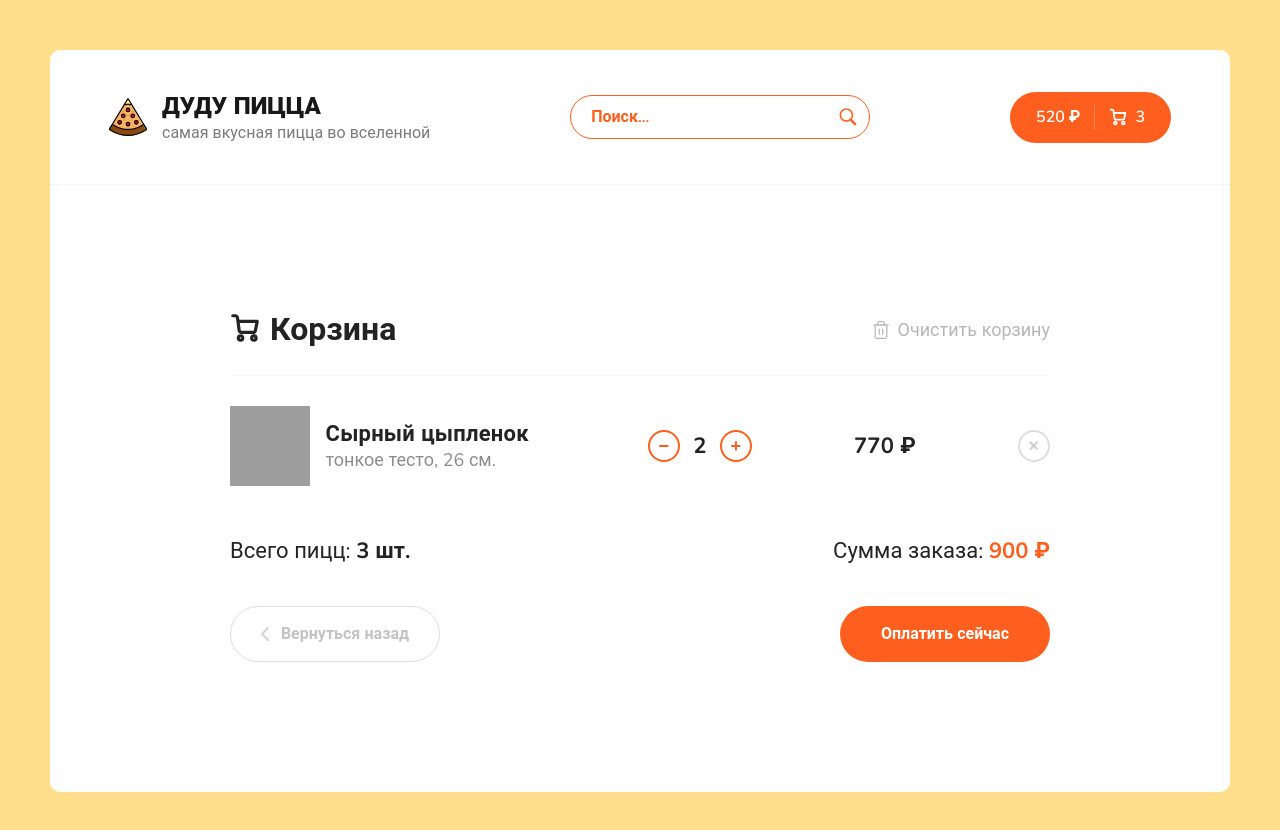
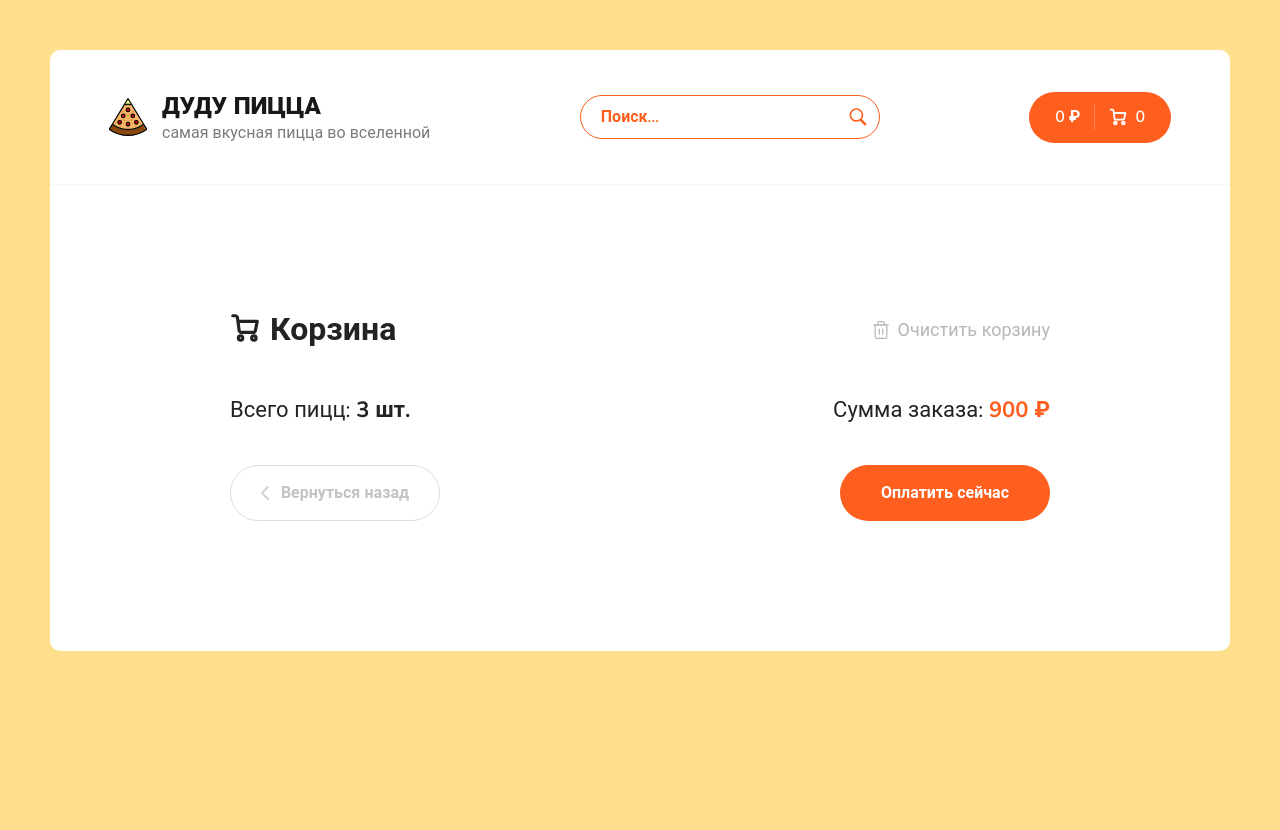
Before and after one commit to kihakiha/dodo-pizza-clone, a React (Create React App) app: page /cart in a window 1280 px wide. Shown: the top 830 px of the page. After the commit the page ends 800 px from the top, so only its background shows below. Built offline with nearby package versions, Linux system fonts and the light colour scheme; grey boxes are pictures that could not be loaded.

Commit message:
Логика корзины (добавление пицц с главной на страницу карзину + логика корзины в хедере)

```diff
--- /dev/null
+++ b/src/Components/CartItem.jsx
@@ -0,0 +1,72 @@
+import React from 'react';
+
+export const CartItem = ({ id, title, imageUrl, price, type, size, pizzasAmountInCart }) => {
+  const sizesValue = [25, 30, 35];
+
+  return (
+    <div className="cart__item">
+      <div className="cart__item-img">
+        <img className="pizza-block__image" src={imageUrl} alt="Pizza" />
+      </div>
+      <div className="cart__item-info">
+        <h3>{title}</h3>
+        <p>
+          {type === 0 ? 'Тонкое' : 'Традиционное'} тесто, {sizesValue[size]} см.
+        </p>
+      </div>
+      <div className="cart__item-count">
+        <div className="button button--outline button--circle cart__item-count-minus">
+          <svg
+            width="10"
+            height="10"
+            viewBox="0 0 10 10"
+            fill="none"
+            xmlns="http://www.w3.org/2000/svg">
+            <path
+              d="M5.92001 3.84V5.76V8.64C5.92001 9.17016 5.49017 9.6 4.96001 9.6C4.42985 9.6 4.00001 9.17016 4.00001 8.64L4 5.76L4.00001 3.84V0.96C4.00001 0.42984 4.42985 0 4.96001 0C5.49017 0 5.92001 0.42984 5.92001 0.96V3.84Z"
+              fill="#EB5A1E"></path>
+            <path
+              d="M5.75998 5.92001L3.83998 5.92001L0.959977 5.92001C0.429817 5.92001 -2.29533e-05 5.49017 -2.29301e-05 4.96001C-2.2907e-05 4.42985 0.429817 4.00001 0.959977 4.00001L3.83998 4L5.75998 4.00001L8.63998 4.00001C9.17014 4.00001 9.59998 4.42985 9.59998 4.96001C9.59998 5.49017 9.17014 5.92001 8.63998 5.92001L5.75998 5.92001Z"
+              fill="#EB5A1E"></path>
+          </svg>
+        </div>
+        <b>{pizzasAmountInCart}</b>
+        <div className="button button--outline button--circle cart__item-count-plus">
+          <svg
+            width="10"
+            height="10"
+            viewBox="0 0 10 10"
+            fill="none"
+            xmlns="http://www.w3.org/2000/svg">
+            <path
+              d="M5.92001 3.84V5.76V8.64C5.92001 9.17016 5.49017 9.6 4.96001 9.6C4.42985 9.6 4.00001 9.17016 4.00001 8.64L4 5.76L4.00001 3.84V0.96C4.00001 0.42984 4.42985 0 4.96001 0C5.49017 0 5.92001 0.42984 5.92001 0.96V3.84Z"
+              fill="#EB5A1E"></path>
+            <path
+              d="M5.75998 5.92001L3.83998 5.92001L0.959977 5.92001C0.429817 5.92001 -2.29533e-05 5.49017 -2.29301e-05 4.96001C-2.2907e-05 4.42985 0.429817 4.00001 0.959977 4.00001L3.83998 4L5.75998 4.00001L8.63998 4.00001C9.17014 4.00001 9.59998 4.42985 9.59998 4.96001C9.59998 5.49017 9.17014 5.92001 8.63998 5.92001L5.75998 5.92001Z"
+              fill="#EB5A1E"></path>
+          </svg>
+        </div>
+      </div>
+      <div className="cart__item-price">
+        <b>{price * pizzasAmountInCart} ₽</b>
+      </div>
+      <div className="cart__item-remove">
+        <div className="button button--outline button--circle">
+          <svg
+            width="10"
+            height="10"
+            viewBox="0 0 10 10"
+            fill="none"
+            xmlns="http://www.w3.org/2000/svg">
+            <path
+              d="M5.92001 3.84V5.76V8.64C5.92001 9.17016 5.49017 9.6 4.96001 9.6C4.42985 9.6 4.00001 9.17016 4.00001 8.64L4 5.76L4.00001 3.84V0.96C4.00001 0.42984 4.42985 0 4.96001 0C5.49017 0 5.92001 0.42984 5.92001 0.96V3.84Z"
+              fill="#EB5A1E"></path>
+            <path
+              d="M5.75998 5.92001L3.83998 5.92001L0.959977 5.92001C0.429817 5.92001 -2.29533e-05 5.49017 -2.29301e-05 4.96001C-2.2907e-05 4.42985 0.429817 4.00001 0.959977 4.00001L3.83998 4L5.75998 4.00001L8.63998 4.00001C9.17014 4.00001 9.59998 4.42985 9.59998 4.96001C9.59998 5.49017 9.17014 5.92001 8.63998 5.92001L5.75998 5.92001Z"
+              fill="#EB5A1E"></path>
+          </svg>
+        </div>
+      </div>
+    </div>
+  );
+};
--- a/src/Components/Header.jsx
+++ b/src/Components/Header.jsx
@@ -1,10 +1,13 @@
 import { Link } from 'react-router-dom';
+import { useSelector } from 'react-redux';
 
 import Search from './Search';
 
 import Logo from '../assets/img/pizza-logo.svg';
 
 function Header() {
+  const { totalPrice, products, totalPizzasInCart } = useSelector((state) => state.cart);
+
   return (
     <div className="header">
       <div className="container">
@@ -22,7 +25,7 @@ function Header() {
 
         <div className="header__cart">
           <Link to="/cart" className="button button--cart">
-            <span>520 ₽</span>
+            <span>{totalPrice} ₽</span>
             <div className="button__delimiter"></div>
             <svg
               width="18"
@@ -52,7 +55,7 @@ function Header() {
                 strokeLinejoin="round"
               />
             </svg>
-            <span>3</span>
+            <span>{totalPizzasInCart}</span>
           </Link>
         </div>
       </div>
--- a/src/Components/Sort.jsx
+++ b/src/Components/Sort.jsx
@@ -15,13 +15,26 @@ function Sort() {
   const sort = useSelector((state) => state.filter.sort);
   const [isOpen, setIsOpen] = React.useState(false);
 
+  const sortRef = React.useRef();
+
   const onChooseSortType = (obj) => {
     dispatch(onClickSortType(obj));
     setIsOpen(!isOpen);
   };
+  React.useEffect(() => {
+    const isSortClicked = (e) => {
+      if (!e.composedPath().includes(sortRef.current)) {
+        setIsOpen(false);
+      }
+    };
+
+    document.body.addEventListener('click', isSortClicked);
+
+    return () => document.body.removeEventListener('click', isSortClicked);
+  }, []);
 
   return (
-    <div className="sort">
+    <div ref={sortRef} className="sort">
       <div className="sort__label">
         <svg
           width="10"
--- a/src/pages/Cart.jsx
+++ b/src/pages/Cart.jsx
@@ -1,6 +1,12 @@
 import React from 'react';
+import { useSelector, useDispatch } from 'react-redux';
 import { Link } from 'react-router-dom';
+
+import { CartItem } from '../Components/CartItem';
 function Cart() {
+  const dispatch = useDispatch();
+  const { products } = useSelector((state) => state.cart);
+
   return (
     <div className="container container--cart">
       <div className="cart">
@@ -70,72 +76,9 @@ function Cart() {
           </div>
         </div>
         <div className="content__items">
-          <div className="cart__item">
-            <div className="cart__item-img">
-              <img
-                className="pizza-block__image"
-                src="https://dodopizza-a.akamaihd.net/static/Img/Products/Pizza/ru-RU/b750f576-4a83-48e6-a283-5a8efb68c35d.jpg"
-                alt="Pizza"
-              />
-            </div>
-            <div className="cart__item-info">
-              <h3>Сырный цыпленок</h3>
-              <p>тонкое тесто, 26 см.</p>
-            </div>
-            <div className="cart__item-count">
-              <div className="button button--outline button--circle cart__item-count-minus">
-                <svg
-                  width="10"
-                  height="10"
-                  viewBox="0 0 10 10"
-                  fill="none"
-                  xmlns="http://www.w3.org/2000/svg">
-                  <path
-                    d="M5.92001 3.84V5.76V8.64C5.92001 9.17016 5.49017 9.6 4.96001 9.6C4.42985 9.6 4.00001 9.17016 4.00001 8.64L4 5.76L4.00001 3.84V0.96C4.00001 0.42984 4.42985 0 4.96001 0C5.49017 0 5.92001 0.42984 5.92001 0.96V3.84Z"
-                    fill="#EB5A1E"></path>
-                  <path
-                    d="M5.75998 5.92001L3.83998 5.92001L0.959977 5.92001C0.429817 5.92001 -2.29533e-05 5.49017 -2.29301e-05 4.96001C-2.2907e-05 4.42985 0.429817 4.00001 0.959977 4.00001L3.83998 4L5.75998 4.00001L8.63998 4.00001C9.17014 4.00001 9.59998 4.42985 9.59998 4.96001C9.59998 5.49017 9.17014 5.92001 8.63998 5.92001L5.75998 5.92001Z"
-                    fill="#EB5A1E"></path>
-                </svg>
-              </div>
-              <b>2</b>
-              <div className="button button--outline button--circle cart__item-count-plus">
-                <svg
-                  width="10"
-                  height="10"
-                  viewBox="0 0 10 10"
-                  fill="none"
-                  xmlns="http://www.w3.org/2000/svg">
-                  <path
-                    d="M5.92001 3.84V5.76V8.64C5.92001 9.17016 5.49017 9.6 4.96001 9.6C4.42985 9.6 4.00001 9.17016 4.00001 8.64L4 5.76L4.00001 3.84V0.96C4.00001 0.42984 4.42985 0 4.96001 0C5.49017 0 5.92001 0.42984 5.92001 0.96V3.84Z"
-                    fill="#EB5A1E"></path>
-                  <path
-                    d="M5.75998 5.92001L3.83998 5.92001L0.959977 5.92001C0.429817 5.92001 -2.29533e-05 5.49017 -2.29301e-05 4.96001C-2.2907e-05 4.42985 0.429817 4.00001 0.959977 4.00001L3.83998 4L5.75998 4.00001L8.63998 4.00001C9.17014 4.00001 9.59998 4.42985 9.59998 4.96001C9.59998 5.49017 9.17014 5.92001 8.63998 5.92001L5.75998 5.92001Z"
-                    fill="#EB5A1E"></path>
-                </svg>
-              </div>
-            </div>
-            <div className="cart__item-price">
-              <b>770 ₽</b>
-            </div>
-            <div className="cart__item-remove">
-              <div className="button button--outline button--circle">
-                <svg
-                  width="10"
-                  height="10"
-                  viewBox="0 0 10 10"
-                  fill="none"
-                  xmlns="http://www.w3.org/2000/svg">
-                  <path
-                    d="M5.92001 3.84V5.76V8.64C5.92001 9.17016 5.49017 9.6 4.96001 9.6C4.42985 9.6 4.00001 9.17016 4.00001 8.64L4 5.76L4.00001 3.84V0.96C4.00001 0.42984 4.42985 0 4.96001 0C5.49017 0 5.92001 0.42984 5.92001 0.96V3.84Z"
-                    fill="#EB5A1E"></path>
-                  <path
-                    d="M5.75998 5.92001L3.83998 5.92001L0.959977 5.92001C0.429817 5.92001 -2.29533e-05 5.49017 -2.29301e-05 4.96001C-2.2907e-05 4.42985 0.429817 4.00001 0.959977 4.00001L3.83998 4L5.75998 4.00001L8.63998 4.00001C9.17014 4.00001 9.59998 4.42985 9.59998 4.96001C9.59998 5.49017 9.17014 5.92001 8.63998 5.92001L5.75998 5.92001Z"
-                    fill="#EB5A1E"></path>
-                </svg>
-              </div>
-            </div>
-          </div>
+          {products.map((obj, i) => (
+            <CartItem key={obj.id + i} {...obj} />
+          ))}
         </div>
         <div className="cart__bottom">
           <div className="cart__bottom-details">
@@ -147,7 +90,7 @@ function Cart() {
             </span>
           </div>
           <div className="cart__bottom-buttons">
-            <a href="/" className="button button--outline button--add go-back-btn">
+            <Link to="/" className="button button--outline button--add go-back-btn">
               <svg
                 width="8"
                 height="14"
@@ -162,10 +105,8 @@ function Cart() {
                   strokeLinejoin="round"></path>
               </svg>
 
-              <Link to="/">
-                <span>Вернуться назад</span>
-              </Link>
-            </a>
+              <span>Вернуться назад</span>
+            </Link>
             <div className="button pay-btn">
               <span>Оплатить сейчас</span>
             </div>
--- a/src/pages/Home.jsx
+++ b/src/pages/Home.jsx
@@ -55,6 +55,7 @@ const Home = () => {
       });
     window.scrollTo(0, 0);
   };
+
   // Если был первый рендер, то проверяем URL хеддеры и сохраняем в редаксе
   React.useEffect(() => {
     if (window.location.search) {
@@ -74,6 +75,7 @@ const Home = () => {
     isSearch.current = false;
   }, [categoryId, sort.sortProperty, searchValue, currentPage]);
 
+  // Если был первый рендер и если изменили хеддеры то подставляй их в url
   React.useEffect(() => {
     if (isMounted.current) {
       const queryString = qs.stringify({
--- /dev/null
+++ b/src/redux/slices/cartSlice.js
@@ -0,0 +1,48 @@
+import { createSlice } from '@reduxjs/toolkit';
+
+const initialState = {
+  totalPrice: 0,
+  totalPizzasInCart: 0,
+  products: [],
+};
+
+export const cartSlice = createSlice({
+  name: 'cart',
+  initialState,
+  reducers: {
+    addProduct(state, action) {
+      const findProduct = state.products.find(
+        (obj) =>
+          obj.id === action.payload.id &&
+          obj.type === action.payload.type &&
+          obj.size === action.payload.size,
+      );
+
+      if (findProduct) {
+        findProduct.pizzasAmountInCart += 1;
+      } else {
+        state.products.push({
+          ...action.payload,
+          pizzasAmountInCart: 1,
+        });
+      }
+      state.totalPizzasInCart += 1;
+
+      state.totalPrice += action.payload.price;
+      // state.totalPrice = state.products.reduce((sum, product) => {
+      //   return (product.price * prouct.pizzasAmountInCart) + sum;
+      // }, 0);
+    },
+    removeProduct(state, action) {
+      state.products = state.products.filter((product) => product.id !== action.payload);
+    },
+    clearCart(state) {
+      state.products = [];
+    },
+  },
+});
+
+// Action creators are generated for each case reducer function
+export const { addProduct, removeProduct, clearCart } = cartSlice.actions;
+
+export default cartSlice.reducer;
--- a/src/redux/store.js
+++ b/src/redux/store.js
@@ -1,9 +1,11 @@
 import { configureStore } from '@reduxjs/toolkit';
 
 import filterReducer from './slices/filterSlice';
+import cartReducer from './slices/cartSlice';
 
 export const store = configureStore({
   reducer: {
     filter: filterReducer,
+    cart: cartReducer,
   },
 });
```
Also changed, not shown: src/Components/PizzaBlock/index.jsx (+19 -4 lines).
